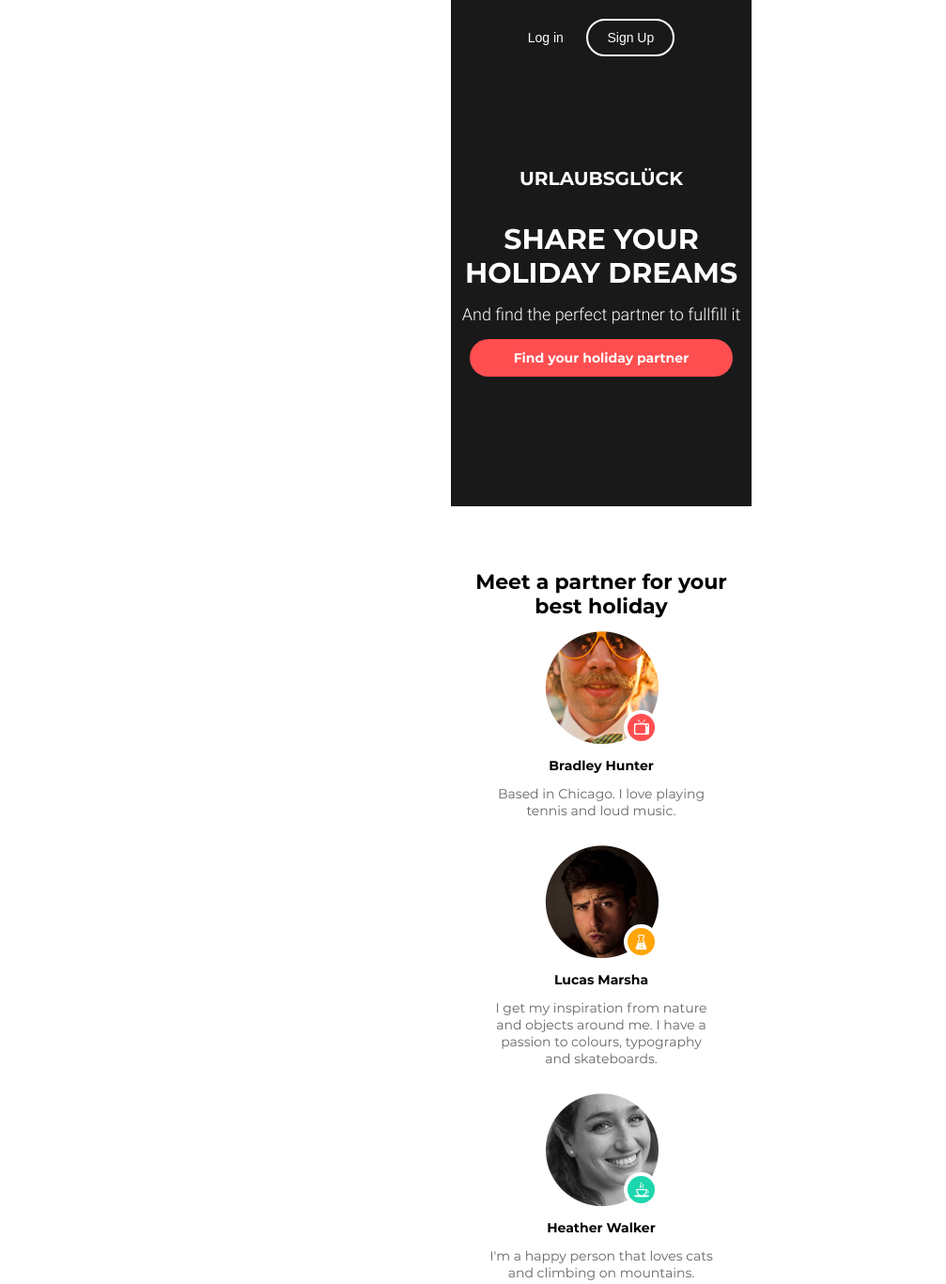
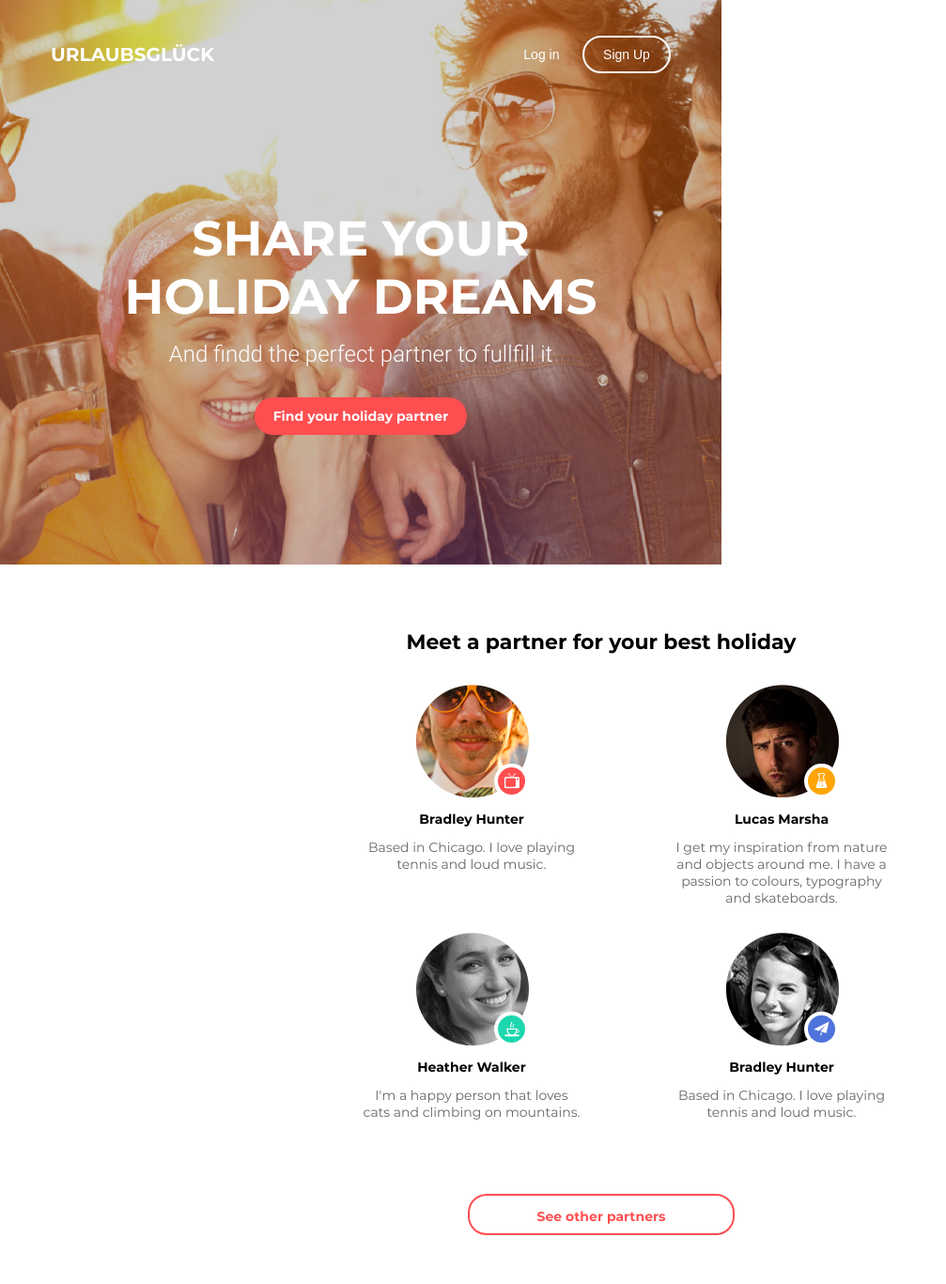
Before and after one commit to zaharius181185/module-08, a plain HTML site: page index.html in a window 1280 px wide. Shown: the top 1367 px of the page at 94% size, without its empty margins (0-1007 px from the left). Drawn offline with Linux system fonts and the light colour scheme.

Commit message:
end tablet

```diff
--- a/css/style.css
+++ b/css/style.css
@@ -84,13 +84,15 @@ img {
 .header {
     background-color: rgb(25, 25, 25);
     background-image: url(../images/bg__img__mobile.png);
+    background-repeat: no-repeat;
+    background-size: 100%;
     padding-bottom: 138px;
 }
 
 .nav__btn {
     text-align: center;
     padding-top: 20px;
-    margin-bottom: 118px;
+    margin-bottom: 96px;
 }
 
 .log_in,
@@ -142,6 +144,13 @@ img {
     font-weight: lighter;
     padding: 15px 0;
 }
+
+@media (max-width: 320px) {
+    .title__description_br {
+    display: block;
+    }
+}
+
 
 .header__link--btn {
     display: block;
@@ -220,9 +229,6 @@ img {
     background-image: url(../images/fourth_img_icon.png);
 }
 
-
-
-
 .partner__img {
     margin: 0 auto;
 }
@@ -255,3 +261,67 @@ img {
     height: 44px;
     text-align: center;
 }
+
+/* MEDIA */
+@media (min-width: 768px) {
+    .container {
+        width: 660px;
+    }
+
+    .header {
+        background-image: url(../images/bg__img__tablet.png);
+        max-width: 768px;
+    }
+
+    .navigation {
+        display: flex;
+        justify-content: space-between;
+        flex-direction: row-reverse;
+        padding-top: 38px;
+    }
+
+    .nav__btn {
+        margin: 0;
+        padding: 0;
+    }
+
+    .nav__title {
+        display: flex;
+        align-items: center;
+    }
+
+    .header__title {
+        font-size: 52px;
+        padding: 145px 64px 0 64px;
+    }
+
+    .description {
+        font-size: 24px;
+        line-height: 28px;
+        padding-bottom: 32px;
+    }
+
+    .header__link--btn {
+        width: 226px;
+        height: 40px;
+    }
+
+    .partner {
+        padding-top: 70px;
+    }
+
+    .partner__title {
+        margin-bottom: 32px;
+    }
+
+    .partner__list {
+        display: flex;
+        flex-wrap: wrap;
+        margin-bottom: 50px;
+    }
+
+    .partner__list__item {
+        width: 236px;
+        margin-right: 20px;
+    }
+}
--- a/index.html
+++ b/index.html
@@ -7,8 +7,8 @@
     <link rel="stylesheet" href="./css/style.css">
 </head>
 <body>
-    <div class="container">
-        <header class="header">
+    <header class="header">
+        <div class="container">
             <nav class="navigation">
                 <div class="nav__btn">
                     <button class="log_in">
@@ -24,11 +24,13 @@
                 Share your holiday dreams
             </h1>
             <p class="description">
-                And find the perfect partner to fullfill it
+                <spam class="title__description_br">And findd the perfect partner</spam> to fullfill it
             </p>
             <a href="#" class="header__link--btn">Find your holiday partner</a>
-        </header>
-        <main>
+        </div>
+    </header>
+    <main>
+        <div class="container">
             <section class="partner">
                 <h2 class="partner__title">Meet a partner for your best holiday</h2>
                 <ul class="partner__list">
@@ -63,7 +65,8 @@
                 </ul>
                 <a href="#" class="footer__btn">See other partners</a>
             </section>
-        </main>
+        </div>
+    </main>
     </div>
 </body>
 </html>
```
Also changed, not shown: images/bg__img__tablet.png (added).
